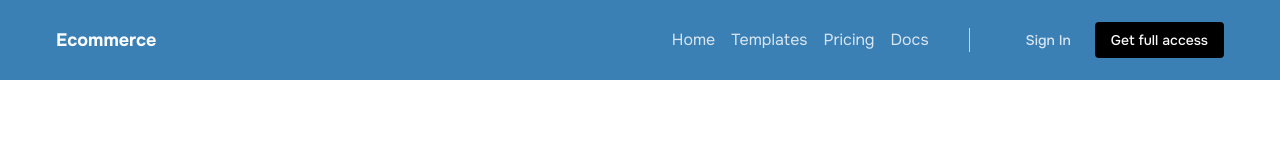
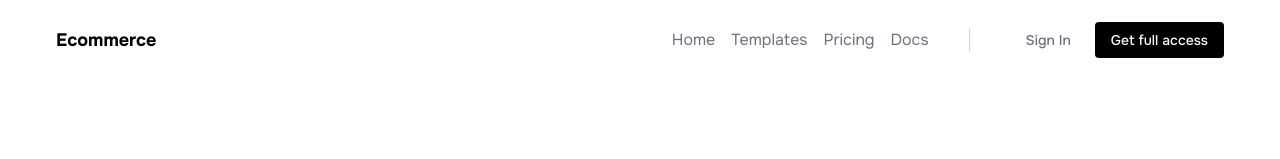
Before and after one commit to santiago-federici/templates-ecommerce, a Next.js app: page /templates in a window 1280 px wide. Shown: the top 159 px of the page. Built offline with nearby package versions, Linux system fonts and the light colour scheme.

Commit message:
fix: change color depending on the route

```diff
--- a/src/components/Header.tsx
+++ b/src/components/Header.tsx
@@ -1,18 +1,34 @@
 "use client";
 
 import Link from "next/link";
+import { usePathname } from "next/navigation";
 import { useState } from "react";
 
+import Button from "./button";
+
+import { cn } from "@/lib/utils";
+
+import { NAVIGATION } from "@/constants/navigation";
 import { MenuIcon, XIcon } from "./icons";
-import Button from "./button";
-import { NAVIGATION } from "@/constants/navigation";
 
 export function Header() {
   const [open, setOpen] = useState<boolean>(false);
+  const pathname = usePathname();
 
   return (
-    <header className="wrapper flex h-20 items-center justify-between">
-      <h1 className="text-lg font-bold text-primary-foreground">Ecommerce</h1>
+    <header
+      className={cn("bg-primary", {
+        "bg-white": pathname !== "/",
+      })}
+    >
+      <div className="wrapper flex h-20 items-center justify-between">
+        <h1
+          className={cn("text-lg font-bold text-white", {
+            "text-black": pathname !== "/",
+          })}
+        >
+          Ecommerce
+        </h1>
 
         <span onClick={() => setOpen((prev) => !prev)}>
           <MenuIcon className="size-6 cursor-pointer lg:hidden" />
@@ -50,9 +66,14 @@ export function Header() {
         )}
 
         <nav className="hidden items-center gap-10 lg:flex">
-        <ul className="flex gap-4 text-white/80">
+          <ul className="flex gap-4">
             {NAVIGATION.map((link) => (
-            <li key={link.href} className="duration-200 hover:text-white">
+              <li
+                key={link.href}
+                className={cn("text-white/80 duration-200 hover:text-white", {
+                  "text-muted-foreground hover:text-black": pathname !== "/",
+                })}
+              >
                 <Link href={link.href}>{link.name}</Link>
               </li>
             ))}
@@ -61,13 +82,19 @@ export function Header() {
           <div className="flex gap-2">
             <Button
               variant="ghost"
-            className="text-white/80 hover:bg-transparent"
+              className={cn(
+                "text-white/80 hover:bg-transparent hover:text-white",
+                {
+                  "text-muted-foreground hover:text-black": pathname !== "/",
+                },
+              )}
             >
               Sign In
             </Button>
             <Button className="bg-black">Get full access</Button>
           </div>
         </nav>
+      </div>
     </header>
   );
 }
```
Lines whose indentation alone changed are shown as unchanged.
